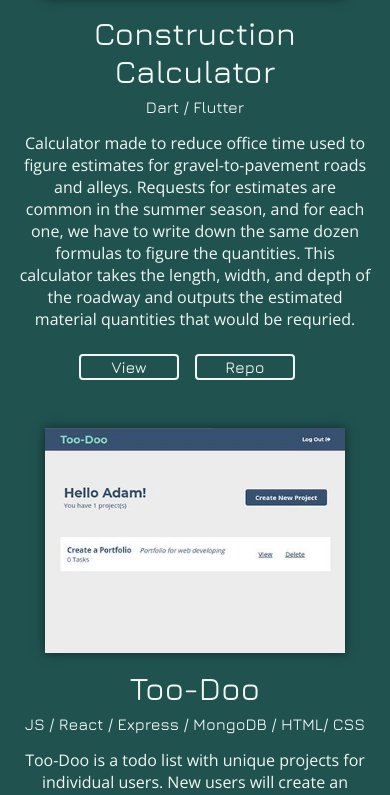
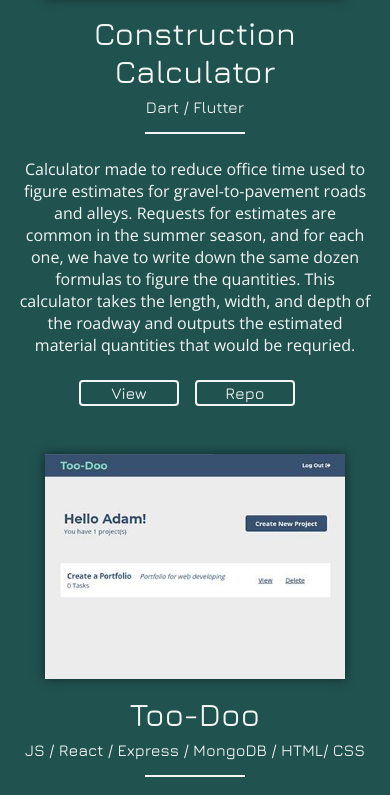
Before and after one commit to ajhanson22227/portfolio, a React (Create React App) app: page / in a window 390 px wide. Shown: the part 2294-3089 px from the top of the page. Built offline with nearby package versions, Linux system fonts and the light colour scheme.

Commit message:
Line style

```diff
--- a/src/components/Project/Project.css
+++ b/src/components/Project/Project.css
@@ -88,6 +88,14 @@ img{
    font-family: 'Jura';
 }
 
+.project-line{
+    width: 150px;
+    height: 2px;
+    background-color: var(--projectTextColor);
+    margin-top: 1em;
+    margin-bottom: 1em;
+}
+
 .project-view{
     display: flex
 }
@@ -143,6 +151,14 @@ img{
         margin-top: .5em;
     }
 
+    .project-line{
+        width: 100px;
+        height: 2px;
+        background-color: var(--projectTextColor);
+        margin-top: 1em;
+        margin-bottom: 1em;
+    }
+
     .project-image{
         max-width: 300px;
         max-height: 225px;
```
